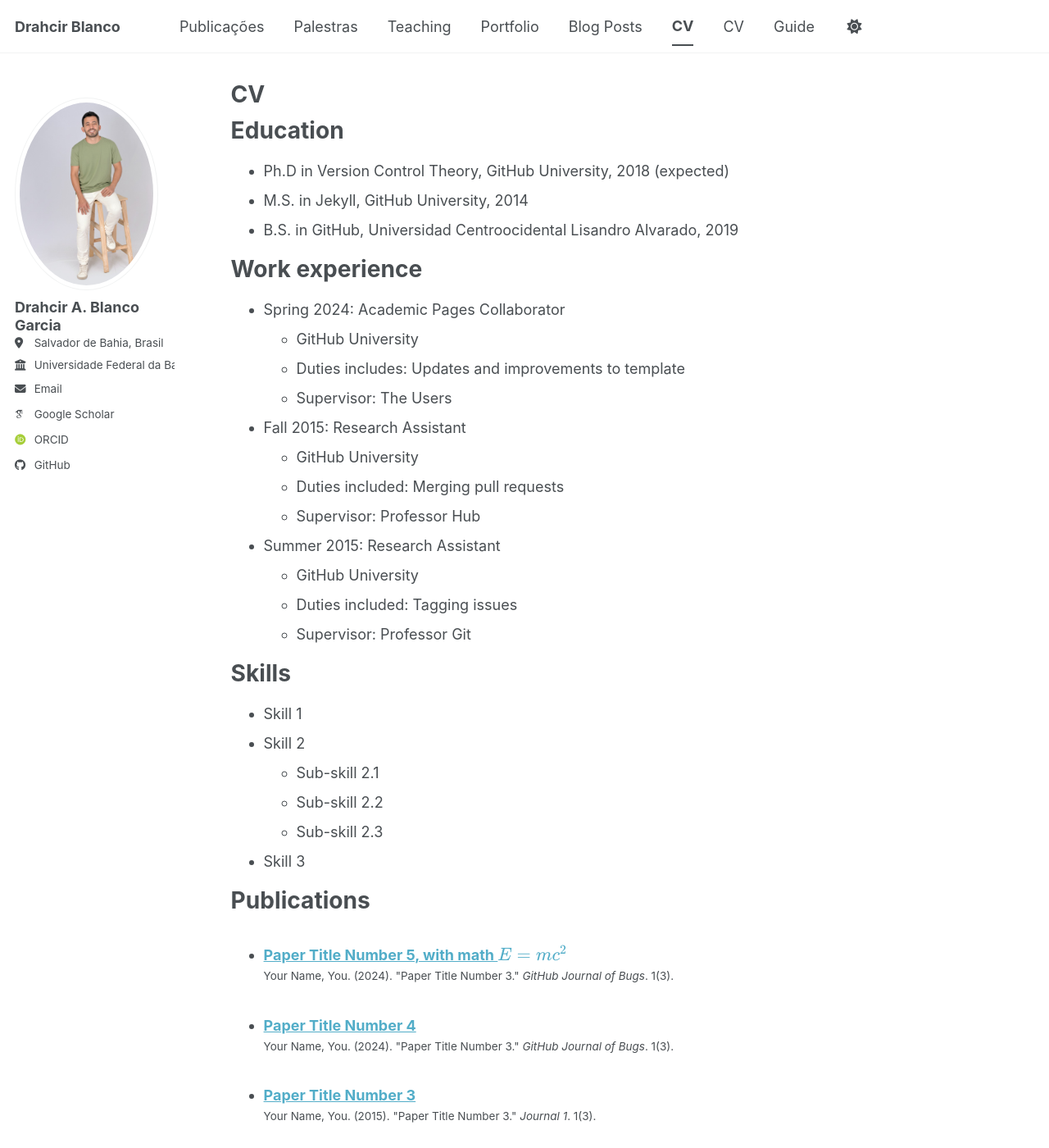
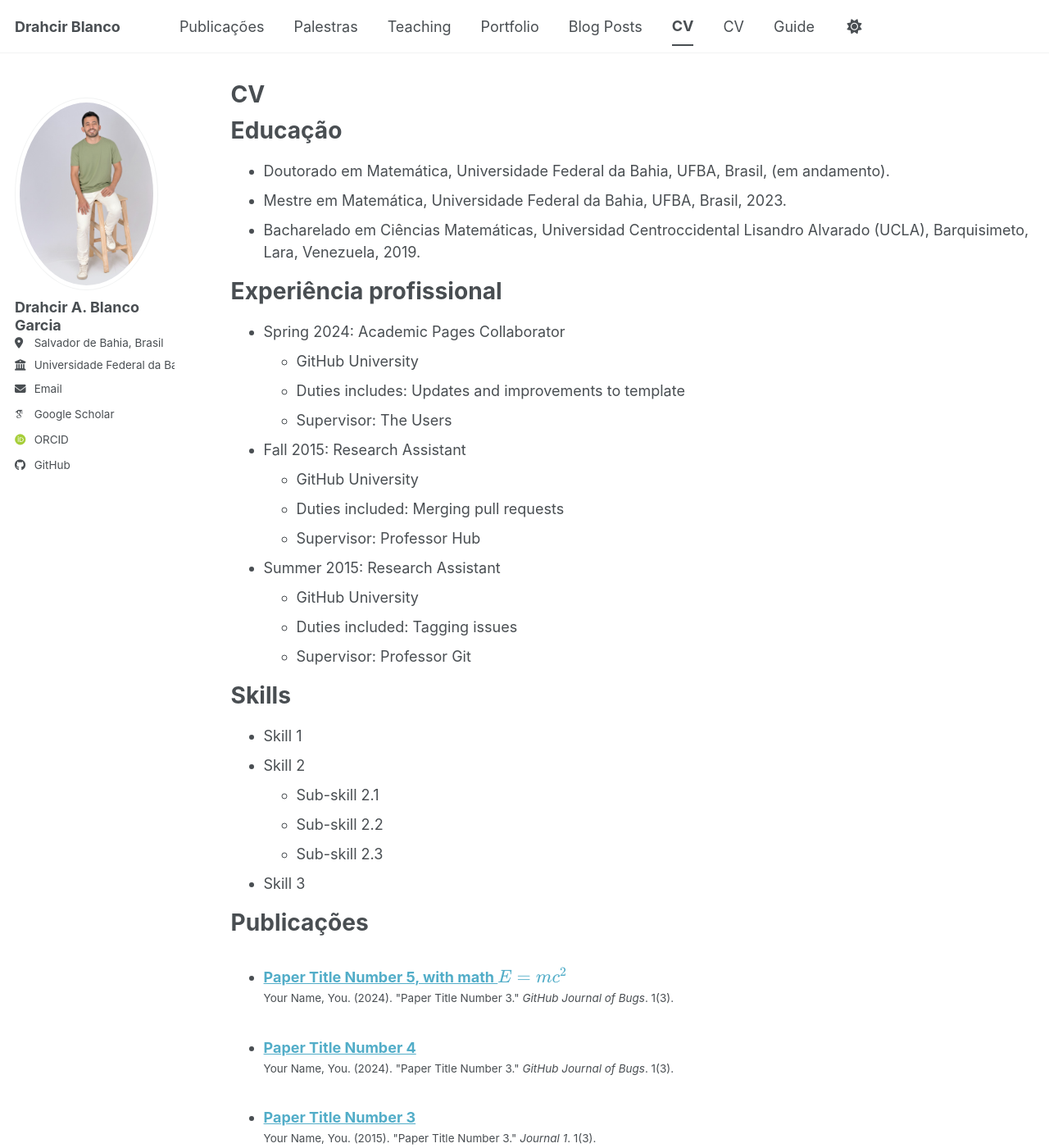
Before and after one commit to bl4nco7/drahcir, a Jekyll site: the page built from _pages/cv.md, in a window 1280 px wide and 1400 px high. Shown: the whole window at 82% size. Built offline with Jekyll 4.4.1, drawn with Linux system fonts in a browser that asks for light colours; some web fonts are replaced; a script bundle is joined from its source files by our own code; library files that are not in the unit come from our copies; some of the changed text lies outside the part shown.

Commit message:
Update cv.md

```diff
--- a/_pages/cv.md
+++ b/_pages/cv.md
@@ -9,13 +9,13 @@ redirect_from:
 
 {% include base_path %}
 
-Education
+Educação
 ======
-* Ph.D in Version Control Theory, GitHub University, 2018 (expected)
-* M.S. in Jekyll, GitHub University, 2014
-* B.S. in GitHub, Universidad Centroocidental Lisandro Alvarado, 2019
+* Doutorado em Matemática,  Universidade Federal da Bahia, UFBA, Brasil, (em andamento).
+* Mestre em Matemática, Universidade Federal da Bahia, UFBA, Brasil, 2023.
+* Bacharelado em Ciências Matemáticas, Universidad Centroccidental Lisandro Alvarado (UCLA), Barquisimeto, Lara, Venezuela, 2019.
 
-Work experience
+Experiência profissional
 ======
 * Spring 2024: Academic Pages Collaborator
   * GitHub University
@@ -41,13 +41,13 @@ Skills
   * Sub-skill 2.3
 * Skill 3
 
-Publications
+Publicações
 ======
   <ul>{% for post in site.publications reversed %}
     {% include archive-single-cv.html %}
   {% endfor %}</ul>
 
-Talks
+Palestras
 ======
   <ul>{% for post in site.talks reversed %}
     {% include archive-single-talk-cv.html  %}
```
Also changed, not shown: other parts of _pages/cv.md (+1 -1 lines).
